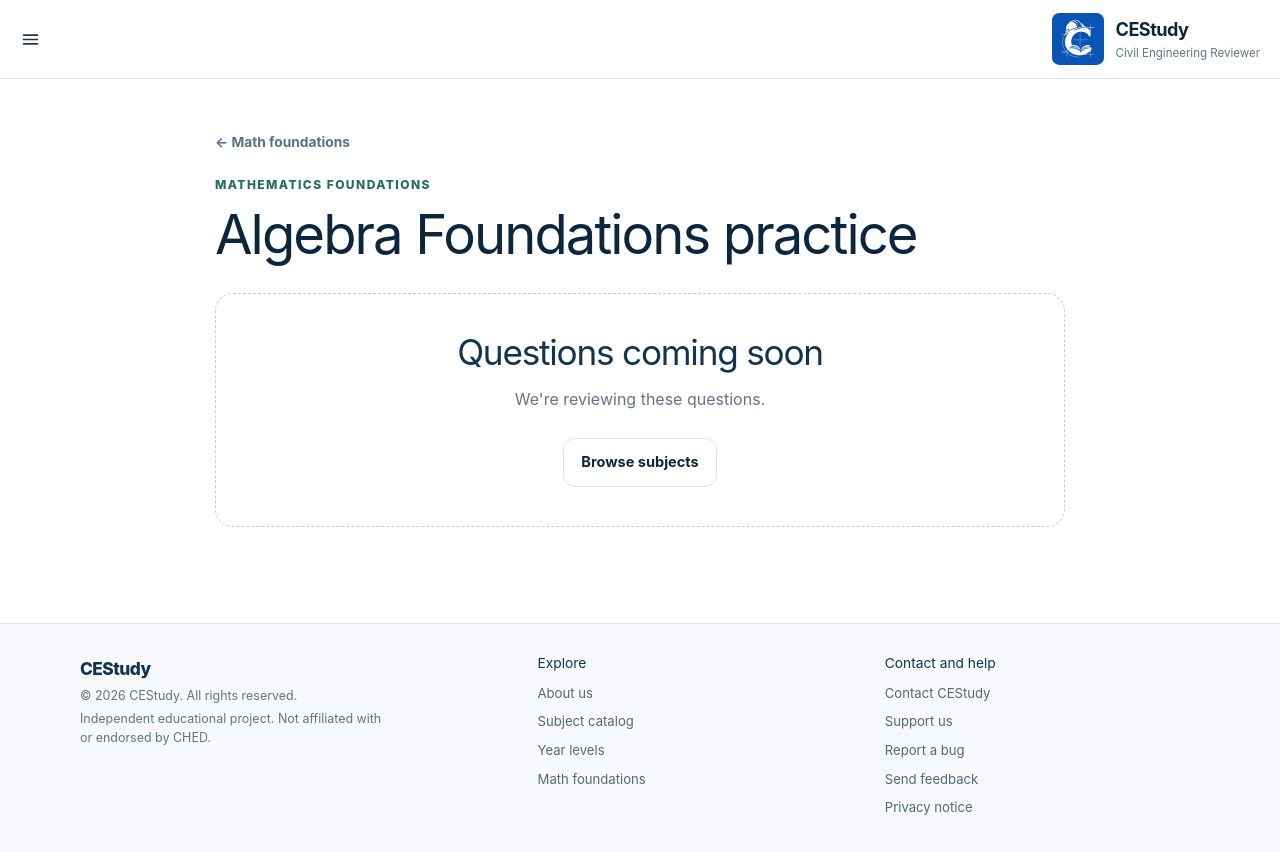
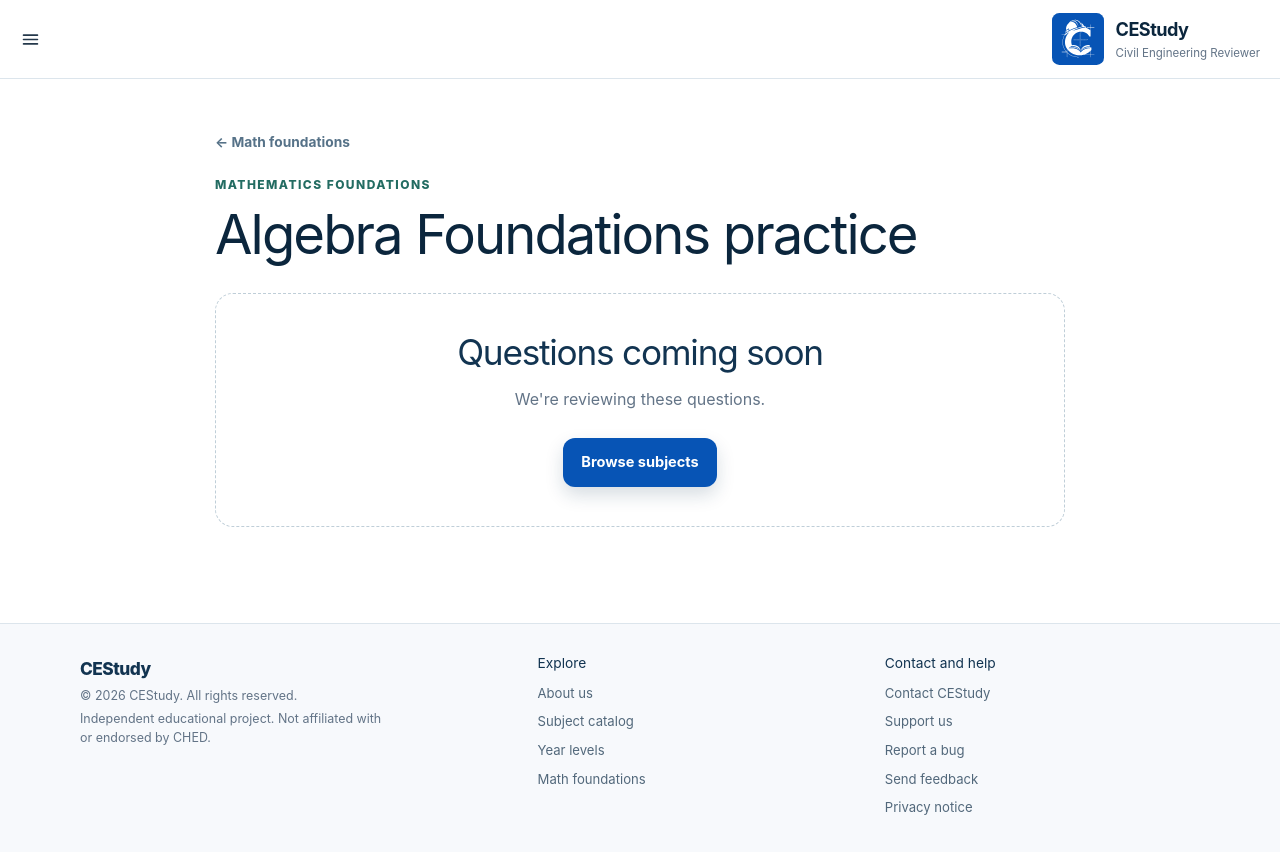
Before and after one commit to justryan-n2d/CEStudy, a React (Vite) app: page /practice/basic-algebra in a window 1280 px wide. Built offline with nearby package versions, Linux system fonts and the light colour scheme; no server answers; the database is empty.

Commit message:
fix: promote browse subjects in empty practice state

```diff
--- a/src/pages/PracticePage.tsx
+++ b/src/pages/PracticePage.tsx
@@ -65,7 +65,7 @@ export function PracticePage() {
               onRetry={retry}
             />
           : questions.length === 0
-            ? <div className="state-panel review-gate"><h2>Questions coming soon</h2><p>We're reviewing these questions.</p><Link className="button button-secondary" to="/catalog">Browse subjects</Link></div>
+            ? <div className="state-panel review-gate"><h2>Questions coming soon</h2><p>We're reviewing these questions.</p><Link className="button button-primary" to="/catalog">Browse subjects</Link></div>
             : complete
               ? <div className="state-panel review-gate" role="status">
                   <span className="review-gate-icon" aria-hidden="true">✓</span>
```
